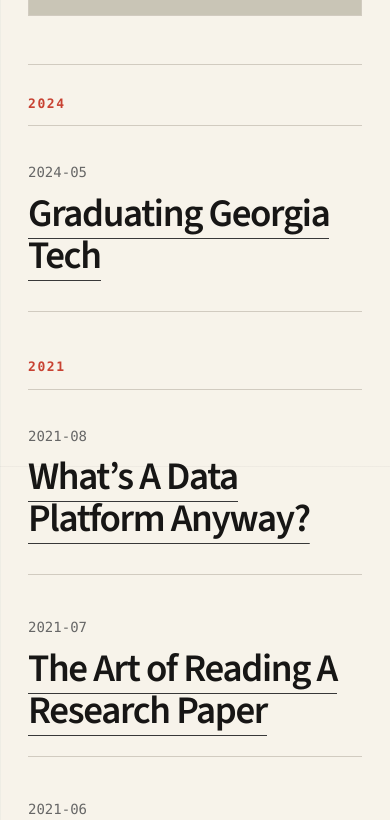
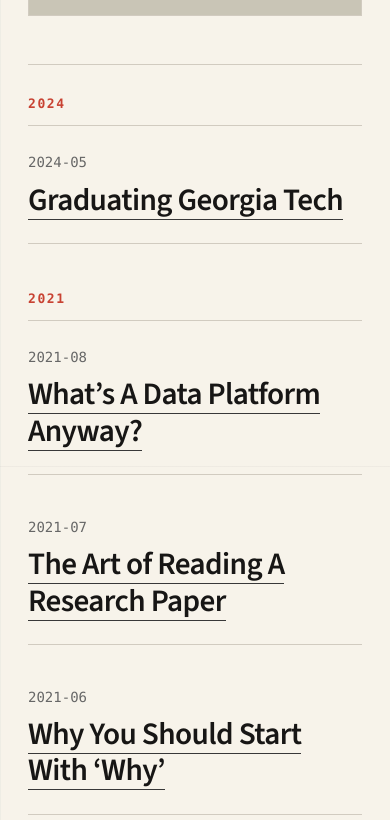
Before and after one commit to nemathahmed/nemathahmed.github.io, a plain HTML site: page archives/index.html in a window 390 px wide. Shown: the part 1220-2040 px from the top of the page. Drawn offline with nearby package versions, Linux system fonts and the light colour scheme.

Commit message:
Simplify writing archive typography

```diff
--- a/css/read.css
+++ b/css/read.css
@@ -474,11 +474,6 @@
   border-bottom: 1px solid var(--line);
 }
 
-.post-year + .post-item {
-  padding-top: 34px;
-  padding-bottom: 34px;
-}
-
 .post-item .meta {
   color: var(--ink-muted);
   font-family: var(--mono);
@@ -488,15 +483,11 @@
 .post-item a {
   color: var(--ink);
   font-family: var(--display);
-  font-size: clamp(28px, 4vw, 48px);
+  font-size: clamp(24px, 3vw, 34px);
   font-weight: 600;
-  letter-spacing: -.035em;
-  line-height: 1.03;
+  letter-spacing: -.02em;
+  line-height: 1.12;
   text-decoration: none;
-}
-
-.post-year + .post-item a {
-  font-size: clamp(38px, 6vw, 72px);
 }
 
 .post-item a:hover {
@@ -533,9 +524,8 @@
     grid-template-columns: 1fr;
   }
 
-  .post-item a,
-  .post-year + .post-item a {
-    font-size: clamp(30px, 10vw, 48px);
+  .post-item a {
+    font-size: clamp(24px, 8vw, 34px);
   }
 }
 
```
